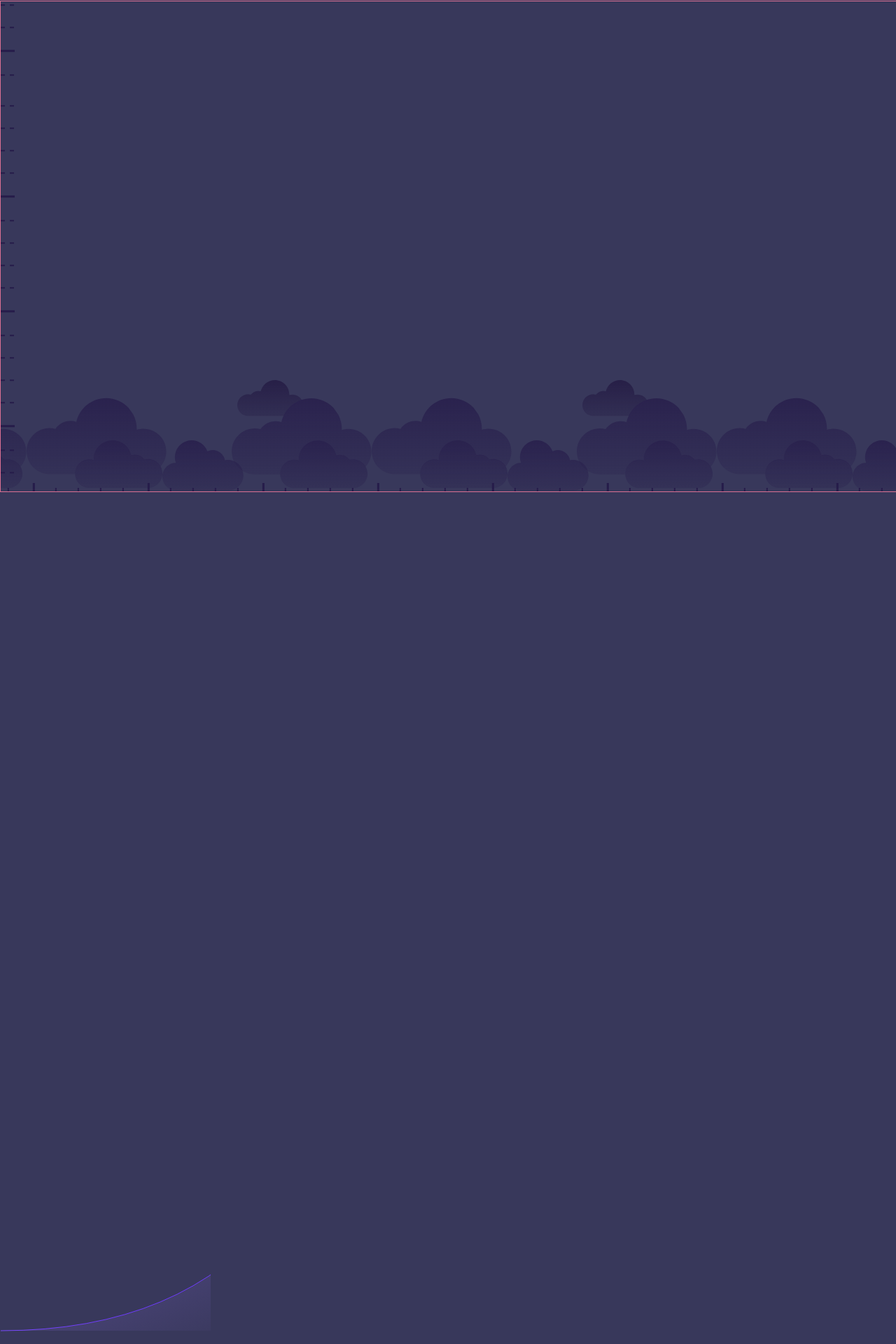
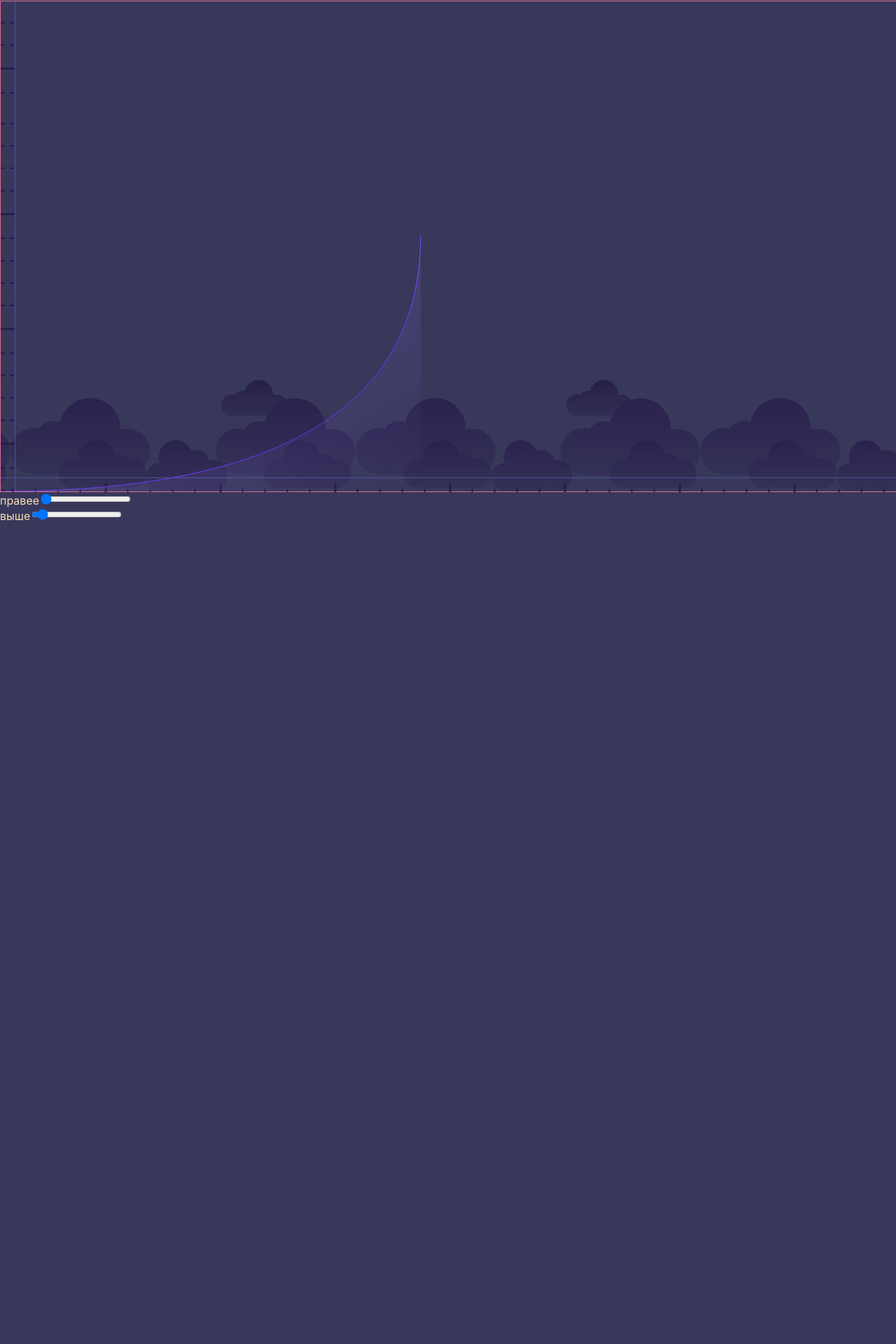
Before and after one commit to ershpower/test-flow, a React (Create React App) app: page / in a window 1280 px wide. Shown: the part 119-2039 px from the top of the page at 70% size. After the commit the page ends 866 px from the top, so only its background shows below. Built offline with nearby package versions, Linux system fonts and the light colour scheme.

Commit message:
add bezie

```diff
--- a/src/App.css
+++ b/src/App.css
@@ -30,9 +30,10 @@
 /*y*/
 .y {
   position: relative;
-  width: 100%;
+  width: 20px;
   height: 100%;
   overflow: hidden;
+  border-right: 1px solid #49559a;
 }
 
 .y::before,
@@ -64,9 +65,10 @@
 .x {
   position: relative;
   width: 100%;
-  height: 100%;
+  height: 20px;
   overflow: hidden;
   top: -20px;
+  border-top: 1px solid #49559a;
 
 }
 
@@ -93,3 +95,9 @@
     transform: translateX(100%);
   }
 }
+
+.graphic{
+  position: absolute;
+  left: 0;
+  top: 0;
+}
--- a/src/App.tsx
+++ b/src/App.tsx
@@ -1,62 +1,52 @@
-import React from 'react';
+import React, { ChangeEvent, useState } from 'react';
 import './App.css';
+import Bezie from './components/Bezie/Bezie';
 
 function App() {
+    const [point1, setPoint1] = useState({ x: 600, y: 700 });
+    const [point2, setPoint2] = useState({ x: 600, y: 334 });
+
+    const handleChangePoint2X = (e: ChangeEvent<HTMLInputElement>) => {
+        const value = e.target.value;
+        setPoint2((prev) => ({
+            ...prev,
+            x: +value,
+        }));
+    };
+
+    const handleChangePoint2Y = (e: ChangeEvent<HTMLInputElement>) => {
+        const value = e.target.value;
+        const reversedValue = 700 - +value;
+        setPoint2((prev) => ({
+            ...prev,
+            y: +reversedValue,
+        }));
+    };
+
     return (
         <div className="App">
             <div className="container">
                 <div className="y"></div>
                 <div className="x"></div>
-                <div className="grapgic">
-                    <svg style={{ height: '700px' }}>
-                        <defs>
-                            <linearGradient
-                                id="grad"
-                                x1="0"
-                                x2="1"
-                                y1="0"
-                                y2="1"
-                            >
-                                <stop
-                                    stopColor="#9d7aff"
-                                    stopOpacity=".33"
-                                ></stop>
-                                <stop
-                                    offset=".987"
-                                    stopColor="#9d7aff"
-                                    stopOpacity="0"
-                                ></stop>
-                            </linearGradient>
-                            <linearGradient
-                                id="grad_stroke"
-                                x1="0"
-                                x2="1"
-                                y1="0"
-                                y2="1"
-                            >
-                                <stop stopColor="#9D7AFF"></stop>
-                                <stop offset=".787" stopColor="#622BFC"></stop>
-                                <stop
-                                    offset="1"
-                                    stopColor="#5c24fc"
-                                    stopOpacity="0"
-                                ></stop>
-                            </linearGradient>
-                        </defs>
-                        <g>
-                            <path
-                                d="M 0 499 Q 260.7359999996424 499 391.10399999946355 334.41040000022576"
-                                fill="transparent"
-                                stroke="url(#grad_stroke)"
-                            ></path>
-                            <path
-                                d="M 0 499 Q 260.7359999996424 499 391.10399999946355 334.41040000022576 L 391.10399999946355 499 Z"
-                                fill="url(#grad)"
-                            ></path>
-                        </g>
-                    </svg>
+                <div className="graphic">
+                    <Bezie point1={point1} point2={point2} />
                 </div>
             </div>
+            правее
+            <input
+                type="range"
+                min={600}
+                max={1700}
+                onChange={handleChangePoint2X}
+            />
+            <br />
+            выше
+            <input
+                type="range"
+                min={0}
+                max={700}
+                onChange={handleChangePoint2Y}
+            />
         </div>
     );
 }
--- /dev/null
+++ b/src/components/Bezie/Bezie.tsx
@@ -0,0 +1,49 @@
+import React, { FC } from 'react';
+
+interface IPoint {
+    x: number;
+    y: number;
+}
+
+interface IBezieProps {
+    point1: IPoint;
+    point2: IPoint;
+}
+
+const Bezie: FC<IBezieProps> = ({ point1, point2 }) => {
+    return (
+        <svg style={{ height: '700px', width: '1700px' }}>
+            <defs>
+                <linearGradient id="grad" x1="0" x2="1" y1="0" y2="1">
+                    <stop stopColor="#9d7aff" stopOpacity=".33"></stop>
+                    <stop
+                        offset=".987"
+                        stopColor="#9d7aff"
+                        stopOpacity="0"
+                    ></stop>
+                </linearGradient>
+                <linearGradient id="grad_stroke" x1="0" x2="1" y1="0" y2="1">
+                    <stop stopColor="#9D7AFF"></stop>
+                    <stop offset=".787" stopColor="#622BFC"></stop>
+                    <stop offset="1" stopColor="#5c24fc" stopOpacity="0"></stop>
+                </linearGradient>
+            </defs>
+            <g>
+                {/*<circle cx="0" cy="700" r="6" fill="red" />*/}
+                {/*<circle cx={point1.x} cy={point1.y} r="6" fill="green" />*/}
+                {/*<circle cx={point2.x} cy={point2.y} r="6" fill="yellow" />*/}
+                <path
+                    d={`M 0 700 Q ${point1.x} ${point1.y} ${point2.x} ${point2.y}`}
+                    fill="transparent"
+                    stroke="url(#grad_stroke)"
+                ></path>
+                <path
+                    d={`M 0 700 Q ${point1.x} ${point1.y} ${point2.x} ${point2.y} L ${point2.x} 700 Z`}
+                    fill="url(#grad)"
+                ></path>
+            </g>
+        </svg>
+    );
+};
+
+export default Bezie;
```
